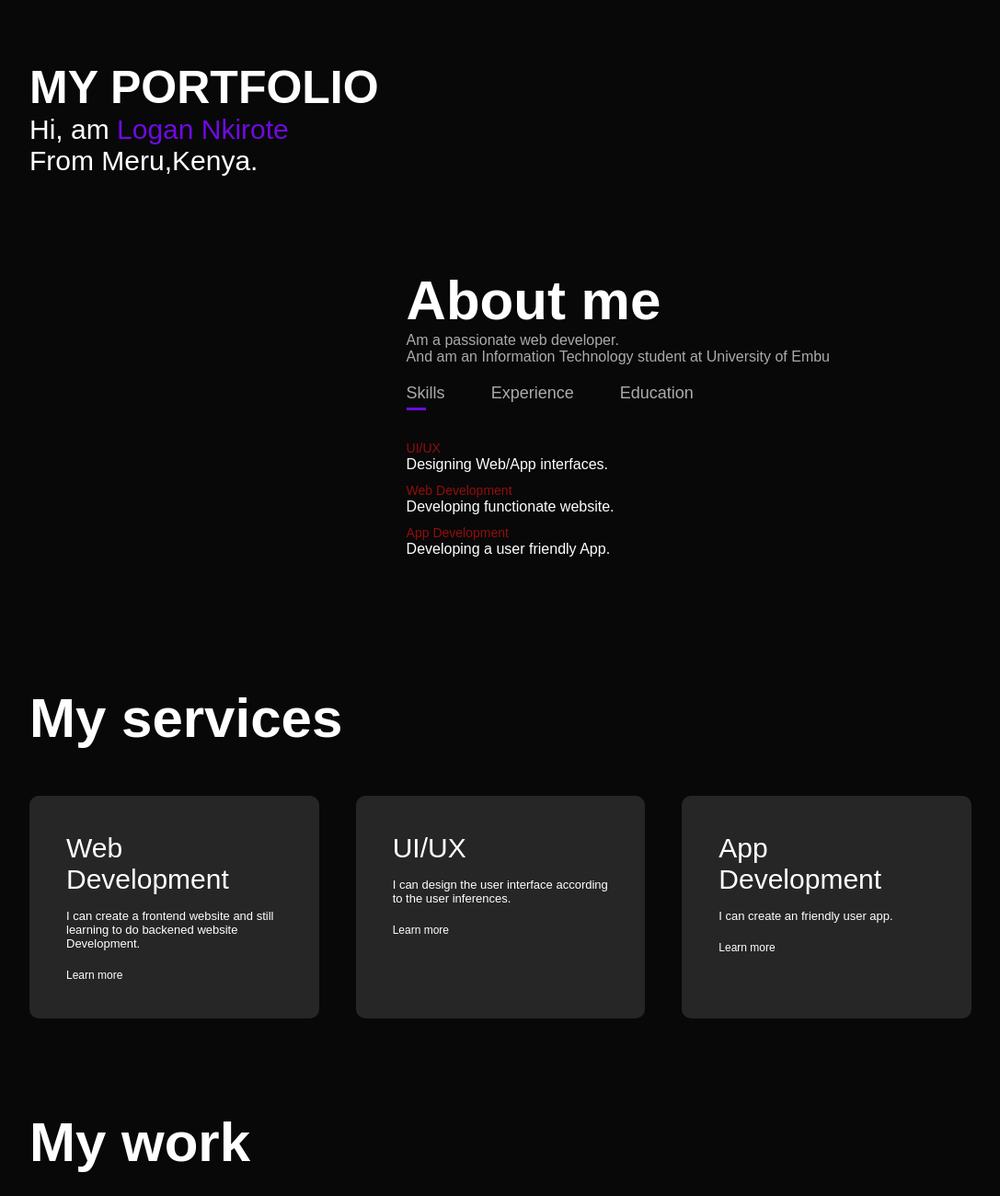
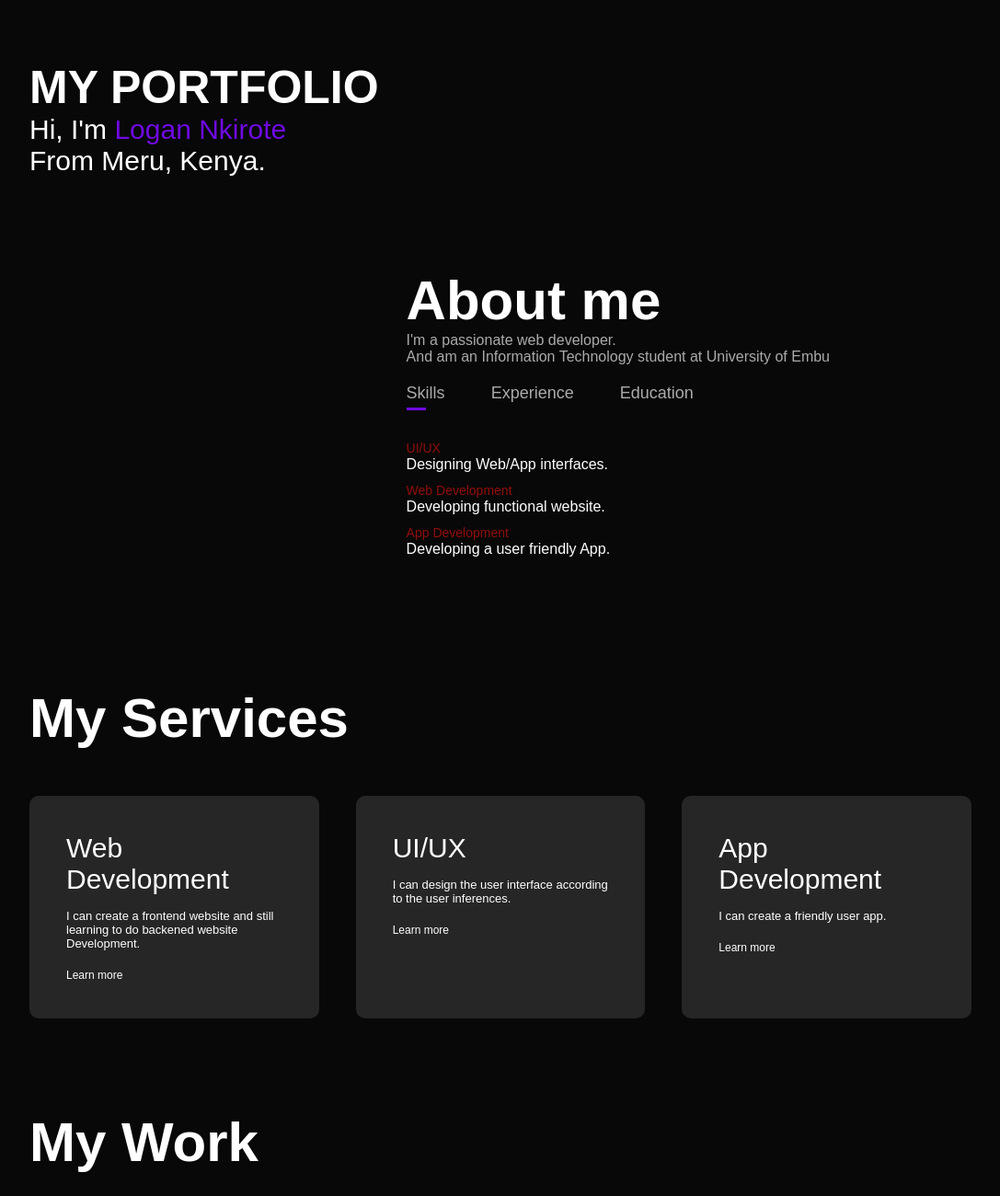
Before and after one commit to logannkirote/My-portfolio, a plain HTML site: page index.html in a window 1280 px wide. Shown: the part 480-1780 px from the top of the page at 92% size, without its empty margins (96-1183 px from the left). Drawn offline with Linux system fonts and the light colour scheme.

Commit message:
Update index.html

```diff
--- a/index.html
+++ b/index.html
@@ -30,7 +30,7 @@
 
             <div class="header-text">
                 <h1>MY PORTFOLIO</h1>
-                <P>Hi, am <span>Logan Nkirote</span><br>From Meru,Kenya.</P>
+                <P>Hi, I'm <span>Logan Nkirote</span><br>From Meru, Kenya.</P>
             </div>
         </div>
 
@@ -44,7 +44,7 @@
                 </div>
                 <div class="about-col-2">
                     <h1 class="sub-title">About me</h1>
-                    <p> Am a passionate web developer.<br> And am an Information Technology student at University of Embu</p>
+                    <p> I'm a passionate web developer.<br> And am an Information Technology student at University of Embu</p>
                     <div class="tab-titles">
                         <p class="tab-links active-link" onclick="opentab('skills')">Skills</p>
                         <p class="tab-links"onclick="opentab('experience')">Experience</p>
@@ -53,7 +53,7 @@
                     <div class="tab-contents active-tab" id="skills">
                         <ul>
                             <li><span>UI/UX</span><br>Designing Web/App interfaces.</li>
-                            <li><span>Web Development</span><br>Developing functionate website.</li>
+                            <li><span>Web Development</span><br>Developing functional website.</li>
                             <li><span>App Development</span><br>Developing a user friendly App.</li>
                         </ul>
                     </div>
@@ -80,7 +80,7 @@
     <!------Services--------->
     <div id="services">
         <div class="container">
-            <h1 class="sub-title">My services</h1>
+            <h1 class="sub-title">My Services</h1>
             <div class="services-list">
                 <div>
 
@@ -97,7 +97,7 @@
                 <div>
 
                     <h2>App Development</h2>
-                    <p>I can create an friendly user app.</p>
+                    <p>I can create a friendly user app.</p>
                     <a href="#">Learn more</a>
                 </div>
             </div>
@@ -107,7 +107,7 @@
     <!---------portfolio------------->
     <div id="portfolio">
         <div class="container">
-            <h1 class="sub-title">My work</h1>
+            <h1 class="sub-title">My Work</h1>
             <div class="work-list">
                 <div class="work">
                     <img src="images/beautywise.jpg">
```
